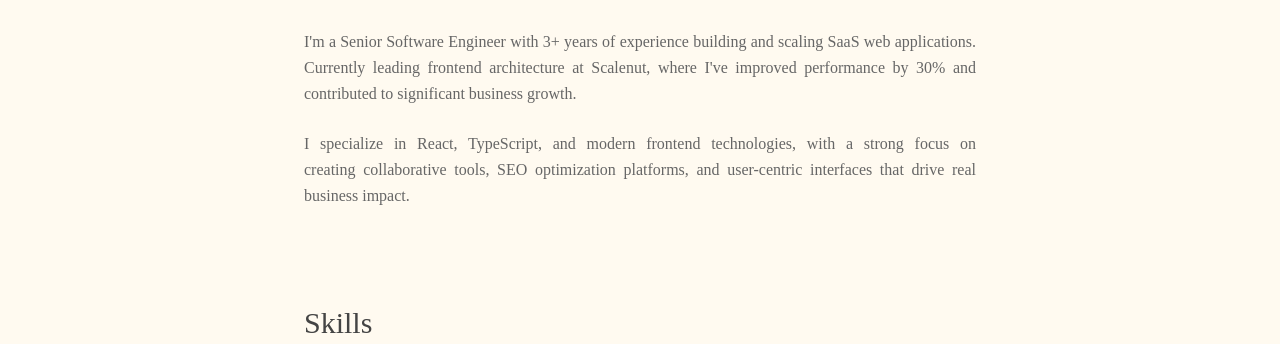
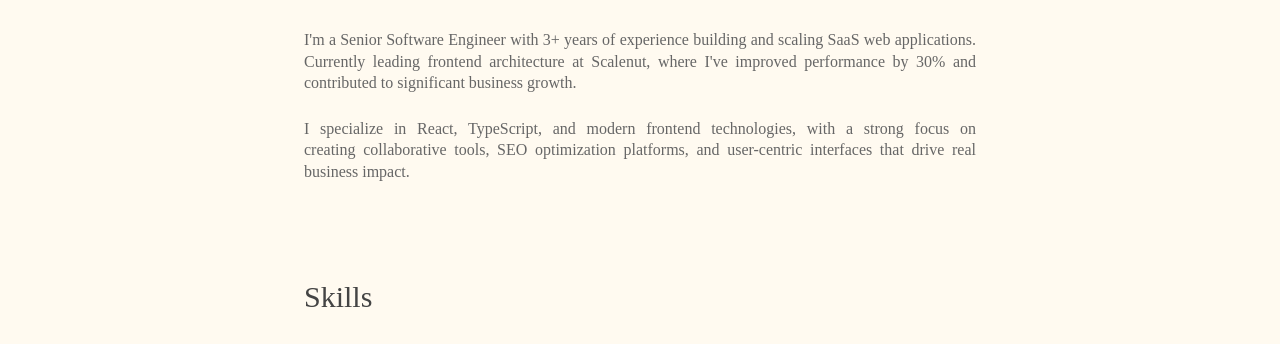
Before and after one commit to rjrahul98/rjrahul98.github.io, a plain HTML site: page index.html in a window 1280 px wide. Shown: the part 441-785 px from the top of the page. Drawn offline with nearby package versions, Linux system fonts and the light colour scheme; a web font is replaced by a local one.

Commit message:
font line height

```diff
--- a/index.html
+++ b/index.html
@@ -25,6 +25,9 @@
         body {
             background-color: #fffaf0;
             color: #444444;
+        }
+        p{
+            line-height: 1.35;
         }
 
         .fade-in {
```
